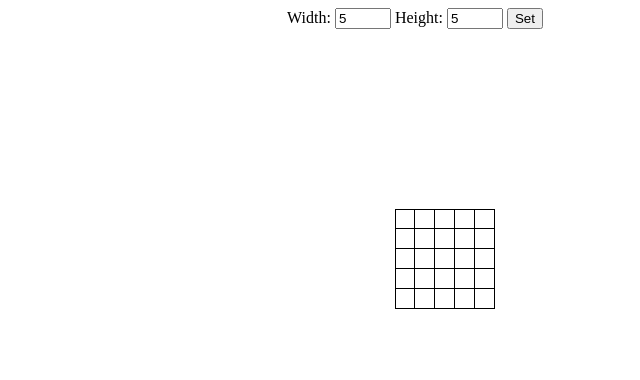
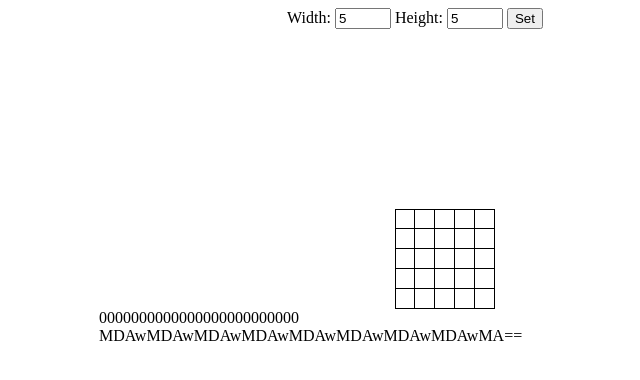
Before and after one commit to thales17/nonogram-editor, a website: page index.html in a window 1280 px wide. Shown: the whole page, without its empty margins (225-865 px from the left). Drawn offline with nearby package versions, Linux system fonts and the light colour scheme.

Commit message:
Added method to serialize the puzzle to base64

```diff
--- a/index.html
+++ b/index.html
@@ -87,6 +87,8 @@
         <{{tag}} class="{{class}}" onclick="toggleItem({{row}}, {{col}})">{{val}}</{{tag}}>
         {{/squares}}
       </div>
+      <div>{{rawPuzzleVal}}</div>
+      <div>{{puzzleVal}}</div>
     </script>
     <script type="text/javascript" src="js/app.js"></script>
     <div id="controls">
--- a/js/app.js
+++ b/js/app.js
@@ -4,6 +4,20 @@ var width = min;
 var height = min;
 var puzzle = new Array(width*height);
 puzzle.fill(false);
+
+function stringifyPuzzle(puzzle) {
+  var puzzleStr = '';
+  var currentStr = '';
+  for(var i = 0; i < puzzle.length; i++) {
+    if(puzzle[i]) {
+      puzzleStr += '1';
+    } else {
+      puzzleStr += '0';
+    }
+  }
+
+  return puzzleStr;
+}
 
 function setSize() {
   width = parseInt(document.getElementById('puzzleWidth').value);
@@ -55,7 +69,9 @@ function renderPuzzle() {
     sectionH2: (height > 10) ? 'nth-of-type(n + ' + ((width * 9) + 1) + '):nth-of-type(-n +' + (width * 10) + ')' : '',
     sectionV3: (width > 15) ? '' + width + 'n - ' + (width - 15) : '',
     sectionH3: (height > 15) ? 'nth-of-type(n + ' + ((width * 14) + 1) + '):nth-of-type(-n +' + (width * 15) + ')' : '',
-    squares : []
+    squares : [],
+    rawPuzzleVal: stringifyPuzzle(puzzle),
+    puzzleVal: btoa(stringifyPuzzle(puzzle))
   };
 
   // Column Clues
```
Also changed, not shown: .eslintrc.json.
